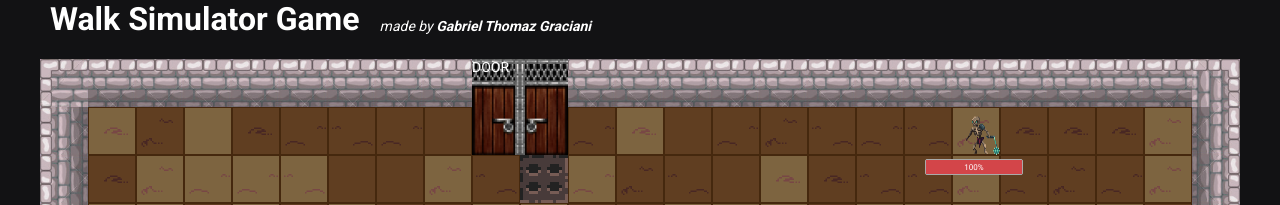
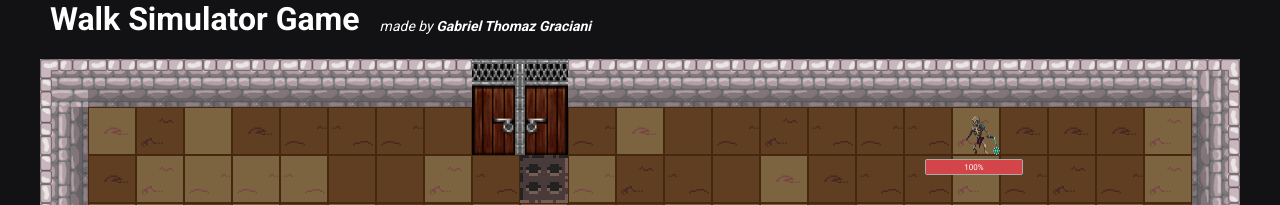
Before and after one commit to gabrielgraciani/loop-hero-simulator, a Next.js app: page / in a window 1280 px wide. Shown: the top 205 px of the page. Built offline with nearby package versions, Linux system fonts and the light colour scheme.

Commit message:
remove word door inside door component

```diff
--- a/src/components/Door/index.tsx
+++ b/src/components/Door/index.tsx
@@ -14,8 +14,6 @@ export const Door = ({ initialPosition }: IDoorProps): JSX.Element => {
       x={initialPosition.x}
       y={initialPosition.y}
       isOpen={enemiesQuantity === 0}
-    >
-      DOOR
-    </Container>
+    />
   );
 };
```
